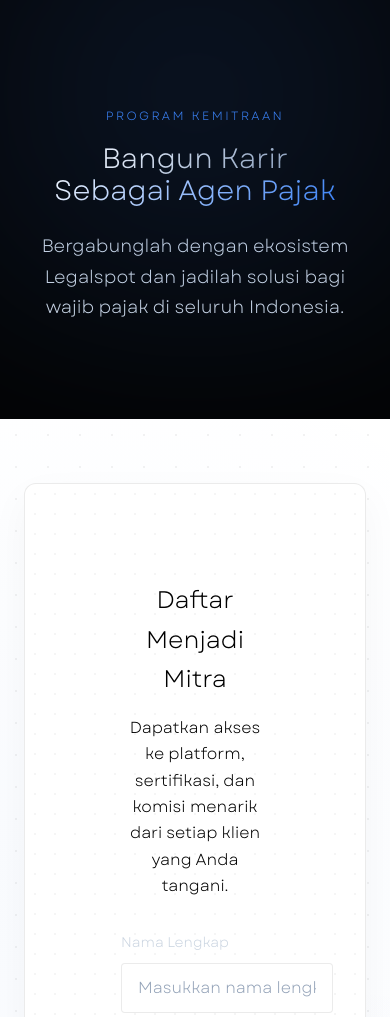
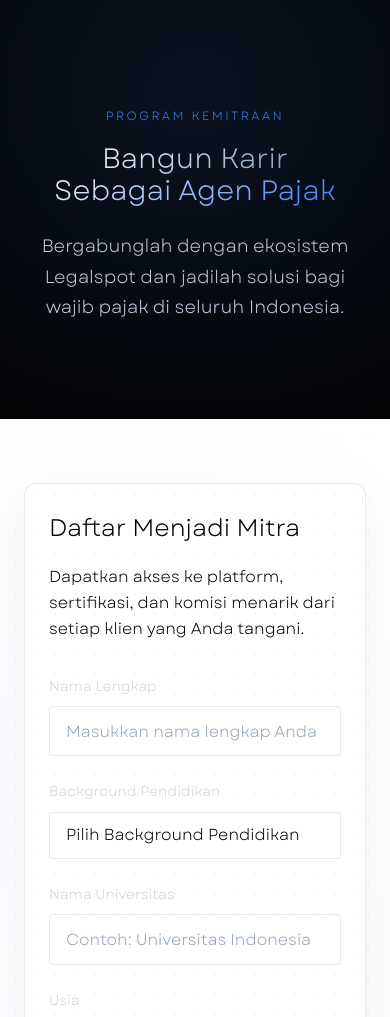
Before and after one commit to gilangsite/legalspot, a plain HTML site: page partner.html in a window 390 px wide. Shown: the part 57-1074 px from the top of the page. Drawn offline with Linux system fonts and the light colour scheme.

Commit message:
fix: responsive padding card forms and enforce left alignment on checkout and partner pages

```diff
--- a/css/global.css
+++ b/css/global.css
@@ -425,6 +425,12 @@
   border-color: var(--navy-bright);
   box-shadow: 0 10px 40px rgba(0, 0, 0, 0.6), var(--shadow-navy);
   transform: translateY(-5px);
+}
+
+/* ---------- FORM CARDS ---------- */
+.page-card-form {
+  padding: var(--space-2xl);
+  text-align: left;
 }
 
 .glass-card {
@@ -960,6 +966,10 @@
     padding: var(--space-xl) 0;
   }
 
+  .page-card-form {
+    padding: var(--space-md) !important;
+  }
+
   .grid-2,
   .grid-3 {
     grid-template-columns: 1fr;
--- a/partner.html
+++ b/partner.html
@@ -36,7 +36,7 @@
 
     <section class="section section-light">
         <div class="container" style="max-width:800px;">
-            <div class="card card-light" style="padding:var(--space-2xl); text-align:center;">
+            <div class="card card-light page-card-form">
                 <h2 style="margin-bottom:1rem;">Daftar Menjadi Mitra</h2>
                 <p style="color:var(--gray-mid); margin-bottom:2rem;">Dapatkan akses ke platform, sertifikasi, dan
                     komisi menarik dari setiap klien yang Anda tangani.</p>
```
Also changed, not shown: checkout.html (+1 -1 lines).
